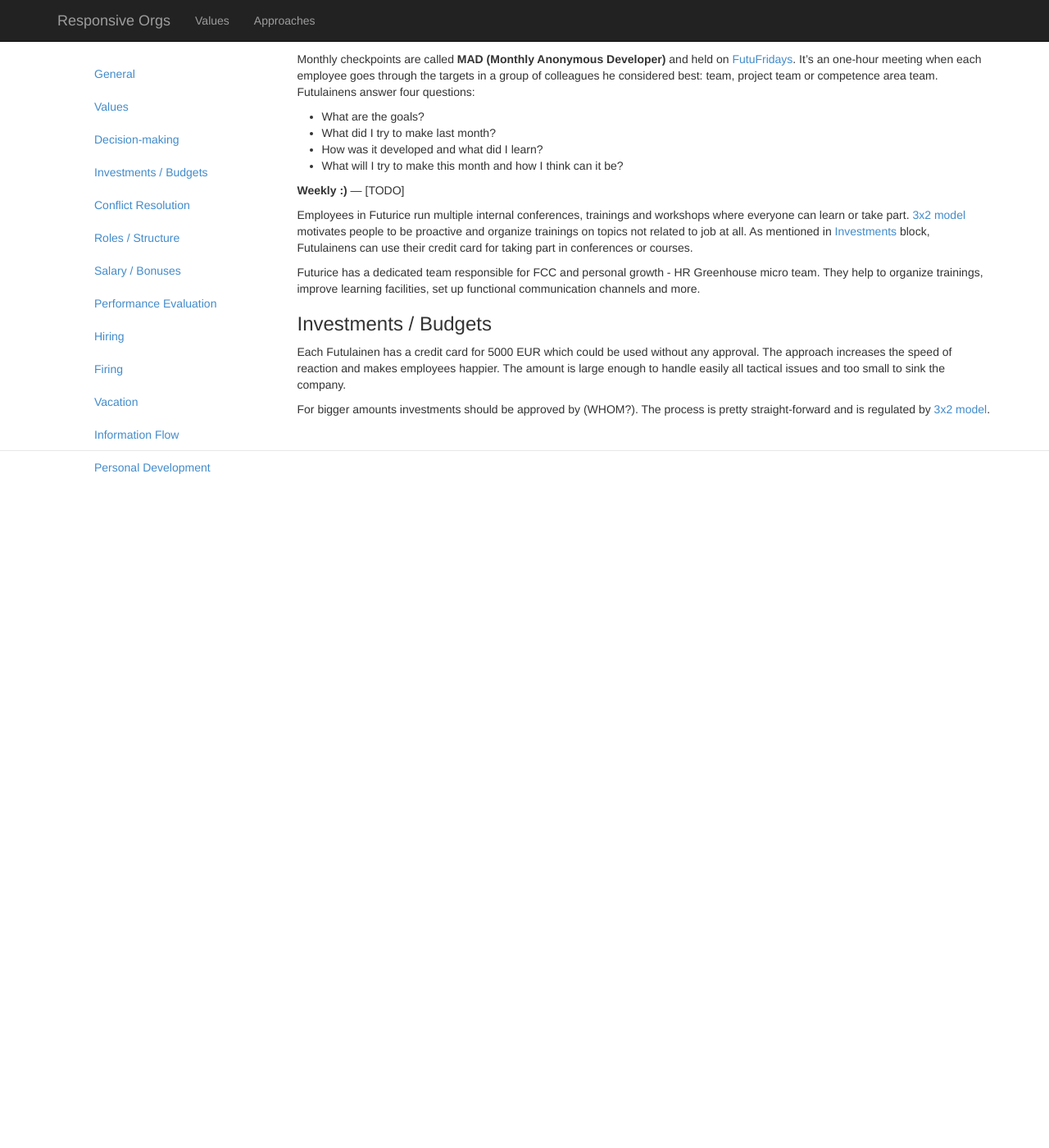
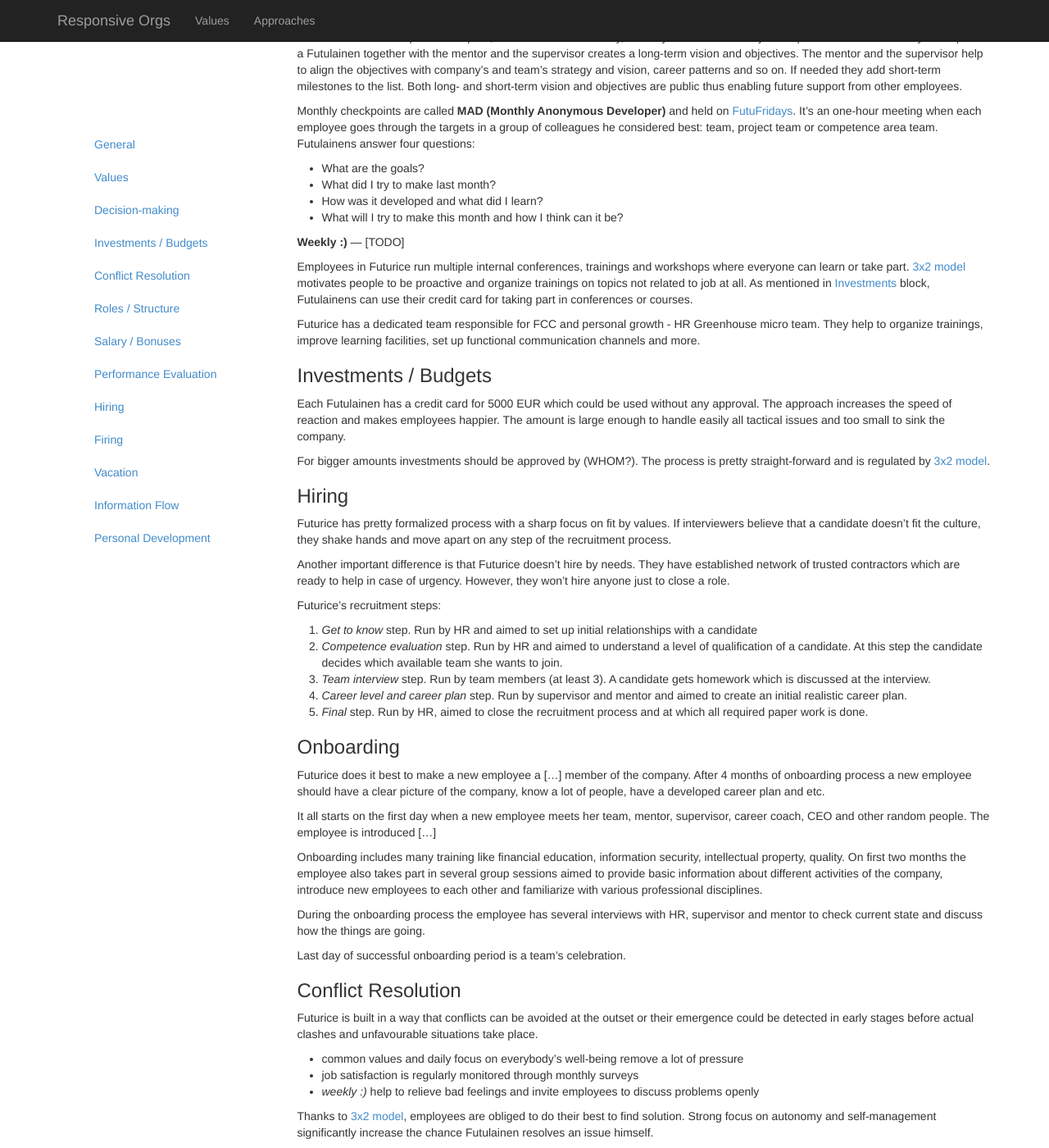
Before and after one commit to sery0ga/responsiveorgs, a Jekyll site: the page built from casestudy/futurice.md, in a window 1280 px wide and 1400 px high, scrolled down 2403 px. Shown: the whole window at 82% size. Built offline with Jekyll 4.4.1, drawn with Linux system fonts in a browser that asks for light colours; before the commit the page ends 3013 px from its top, so only the background shows below that; some of the changed text lies outside the part shown.

Commit message:
Updated Values and Futurice case

```diff
--- a/casestudy/futurice.md
+++ b/casestudy/futurice.md
@@ -4,32 +4,56 @@
 ---
 
 ### General
-Futurice is an international service company working in a sphere of web and mobile development. Its services include but not limited to concept and UX design, digital strategy, mobile app development.
+Futurice is an international service company working in a sphere of web and mobile
+development. Its services include but not limited to concept and UX design, digital
+strategy, mobile app development.
 
-Futurice was founded in 2000 in Helsinki, Finland and right now has around 200 employees in Helsinki, Tampere, Berlin, London and Lausanne. Futurice [won](http://futurice.com/blog/a-kick-starter-for-sharing-futurices-culture-audit) “The Best Place to Work in Europe” award twice in 2012 and 2013. Not only Futurice grows smoothly from the very beginning but it’s also very profitable. [Anni Kervinen](http://futurice.com/people/anni-kervinen), HR & Communication specialist, [writes](http://www.emeraldinsight.com/doi/abs/10.1108/14754391311322482), "In 2011, the revenue was 11.6 million euros and the number of people leaving the company could be counted on the fingers of one hand. This compares to 9.5 million euros in 2010, and 7.7 million euros in 2009.”
+Futurice was founded in 2000 in Helsinki, Finland and right now has around 200 employees
+in Helsinki, Tampere, Berlin, London and Lausanne. Futurice
+[won](http://futurice.com/blog/a-kick-starter-for-sharing-futurices-culture-audit)
+“The Best Place to Work in Europe” award twice in 2012 and 2013. Not only Futurice
+grows smoothly from the very beginning but it’s also very profitable.
+[Anni Kervinen](http://futurice.com/people/anni-kervinen), HR & Communication
+specialist, [writes](http://www.emeraldinsight.com/doi/abs/10.1108/14754391311322482),
 
-Futurice invests time, efforts and money into improvement of open source software as they believe the world should be more open and transparent. They launched a program called [Spice](http://www.spiceprogram.org/) to share their progress and results.
+    In 2011, the revenue was 11.6 million euros and the number of people leaving the company could be counted on the fingers of one hand. This compares to 9.5 million euros in 2010, and 7.7 million euros in 2009.
+
+Futurice invests time, efforts and money into improvement of open source software
+as they believe the world should be more open and transparent. They launched a
+program called [Spice](http://www.spiceprogram.org/) to share their progress and results.
 
 ### Values
 During the process of transformation (happened in 2007) four values emerged from the company-wide brainstorming:
 
-- *Caring.* We care about people, customers and what we do. Customer problems are our problems as well. There is never only one person to solve a problem but a group of people finding a solution to challenges. The people of Futurice are always considered as unique persons, not only employees.
-- *Trust.* We have confidence in each other, as well as customers. Trust is not something one has to earn first.
+- *Caring.* We care about people, customers and what we do. Customer problems are
+our problems as well. There is never only one person to solve a problem but a group
+of people finding a solution to challenges. The people of Futurice are always
+considered as unique persons, not only employees.
+- *Trust.* We have confidence in each other, as well as customers. Trust is not
+something one has to earn first.
 - *Continuous development.* We believe that everything can always be made better.
 - *Transparency.* Knowledge is a privilege for everyone.
 
 (from ["The decision to trust boosts performance"](link) by [Anni Kervinen](link))
 
-As you can see two of the values - _trust_ and _transparency_ - are explicitly identified basic principles common for all responsive organisations.
+As you can see two of the values - _trust_ and _transparency_ - are explicitly
+identified basic principles common for all responsive organisations.
 
 ### Decision-making
-_"Employees are granted the power to make the decisions that most affect themselves, and remove any obstacles on their path without external assistance."_, writes Markus Koljonen. However, they are encouraged to take an advice from everyone whom the decision may concern.
+_"Employees are granted the power to make the decisions that most affect themselves,
+and remove any obstacles on their path without external assistance."_, writes
+Markus Koljonen. However, they are encouraged to take an advice from everyone whom
+the decision may concern.
 
-Futurice developed [3x2 model](http://futurice.com/culture/the-3x2-model) which is their implementation of [the advisory process](link).
+Futurice developed [3x2 model](http://futurice.com/culture/the-3x2-model) which
+is their implementation of [the advisory process](link).
 
     When moving towards a decision, a new project or an outsourcing task, there are three (3) times two (2) aspects to consider about its immediate and future impact: how does the decision affect your colleagues, the customer and the numbers, now and in the future.
 
-A positive influence of the model is difficult to overestimate: from improvements of working environment, decorations and toys to FutuClubit, the company's own radio station.
+A positive influence of the model is difficult to overestimate: from improvements
+of working environment, decorations and toys to FutuClubit, the company's own radio station.
+
+See: <a href="/approaches.html#decision-making" class="label label-primary">Advisory Process</a>
 
 ### Roles / Structure
 Futurice consists of several tribes and service teams.
@@ -40,16 +64,33 @@
 the tribes. Each tribe is responsible for its P&L, employee engagement and professional improvement,
 customer satisfaction and so on. In short, each tribe operates as a small company and as autonomously as possible from other tribes.
 
-Being part of a tribe doesn't mean Futulainen doesn't work on projects with people from other tribes. Futurice lives by its values: _[care about customer](#values)_ goes first and removes any destructive competition.
+Being part of a tribe doesn't mean Futulainen doesn't work on projects with people
+from other tribes. Futurice lives by its values: _[care about customer](#values)_
+goes first and removes any destructive competition.
 
-Each tribe has 3-4 leaders that were suggested and elected by members of the tribe. The leaders are responsible for helping members of the tribe to do a great job and keep the tribe successful and engaged. The leaders practice _lead and engage_ approach, not _command and control_. Their power is limited and Futulainens could vote by their feet - if they don't like the tribe they could leave it any day.
+Each tribe has 3-4 leaders that were suggested and elected by members of the tribe.
+The leaders are responsible for helping members of the tribe to do a great job and
+keep the tribe successful and engaged. The leaders practice _lead and engage_
+approach, not _command and control_. Their power is limited and Futulainens could
+vote by their feet - if they don't like the tribe they could leave it any day.
 
-Futulainens have traditionally-named position titles like "Design Lead" or "Software Developer". I think the reason is that they work with many clients with more traditional cultures and strict hierarchies and clearly defined titles simplify collaboration.
+Futulainens have traditionally-named position titles like "Design Lead" or
+"Software Developer". I think the reason is that they work with many clients
+with more traditional cultures and strict hierarchies and clearly defined titles
+simplify collaboration.
 
-Tribes are divided further to small teams up to 10 people. Each team has a (elected?) team leader and a sales representative. The team is responsible for sales / customer relationship development, project resourcing, management and human figures. The team has a high degree of autonomy of their own business in terms of the strategic direction of the framework. Such structure brings the team closer to a customer and increases the speed of reaction to new opportunities/risks.
+Tribes are divided further to small teams up to 10 people. Each team has a (elected?)
+team leader and a sales representative. The team is responsible for sales / customer
+relationship development, project resourcing, management and human figures.
+The team has a high degree of autonomy of their own business in terms of the
+strategic direction of the framework. Such structure brings the team closer to
+a customer and increases the speed of reaction to new opportunities/risks.
 
 #### Service Teams
-There are still some activities not covered. For example, _[continuous improvement](#values)_ or strategical planning on a company level. In addition, tribes could outsource some activities like initial screening of applicants. This is where service teams come into play.
+There are still some activities not covered. For example, _[continuous improvement](#values)_
+or strategical planning on a company level. In addition, tribes could outsource
+some activities like initial screening of applicants. This is where service teams
+come into play.
 
 ### Information Flow
 Futurice believes that people won't be able to make good decision themselves without open and truthful
@@ -128,3 +169,101 @@
 of reaction and makes employees happier. The amount is large enough to handle easily all tactical issues and too small to sink the company.
 
 For bigger amounts investments should be approved by (WHOM?). The process is pretty straight-forward and is regulated by [3x2 model](link).
+
+### Hiring
+Futurice has pretty formalized process with a sharp focus on fit by values. If
+interviewers believe that a candidate doesn't fit the culture, they shake hands
+and move apart on any step of the recruitment process.
+
+Another important difference is that Futurice doesn't hire by needs. They have
+established network of trusted contractors which are ready to help in case of
+urgency. However, they won't hire anyone just to close a role.
+
+
+Futurice's recruitment steps:
+
+1. *Get to know* step. Run by HR and aimed to set up initial relationships with
+a candidate
+2. *Competence evaluation* step. Run by HR and aimed to understand a level of qualification
+of a candidate. At this step the candidate decides which available team she wants
+to join.
+3. *Team interview* step. Run by team members (at least 3). A candidate gets homework
+which is discussed at the interview.
+4. *Career level and career plan* step. Run by supervisor and mentor and aimed
+to create an initial realistic career plan.
+5. *Final* step. Run by HR, aimed to close the recruitment process and at which
+all required paper work is done.
+
+### Onboarding
+Futurice does it best to make a new employee a [...] member of the company. After
+4 months of onboarding process a new employee should have a clear picture of the
+company, know a lot of people, have a developed career plan and etc.
+
+It all starts on the first day when a new employee meets her team, mentor, supervisor,
+career coach, CEO and other random people. The employee is introduced [...]
+
+Onboarding includes many training like financial education, information security,
+intellectual property, quality. On first two months the employee also takes part
+in several group sessions aimed to provide basic information about different
+activities of the company, introduce new employees to each other and familiarize
+with various professional disciplines.
+
+During the onboarding process the employee has several interviews with HR, supervisor
+and mentor to check current state and discuss how the things are going.
+
+Last day of successful onboarding period is a team's celebration.
+
+### Conflict Resolution
+Futurice is built in a way that conflicts can be avoided at the outset or
+their emergence could be detected in early stages before actual clashes and
+unfavourable situations take place.
+
+- common values and daily focus on everybody's well-being remove a lot of pressure
+- job satisfaction is regularly monitored through monthly surveys
+- *weekly :)* help to relieve bad feelings and invite employees to discuss problems
+openly
+
+Thanks to [3x2 model](#decision-making), employees are obliged to do their best to
+find solution. Strong focus on autonomy and self-management significantly increase
+the chance Futulainen resolves an issue himself.
+
+However, sometimes conflicts couldn't be resolved one on one. For this purpose
+a number of safety and support networks exists. Futulainen can contact:
+
+- Mentor, supervisor or coach
+- HR team which constantly communicate with employees to ensure it's very easy
+to approach HR in difficult situation
+- Safety representative elected by employees
+- Supervisor of supervisor or CEO.
+
+### Salary / Bonuses
+Salary is based on your move along the career path which is discussed twice a
+year on [checkpoints](#personal-development). Basically you move to the next level
+if all your stakeholders - colleagues, clients, managers - are satisfied with
+your work. Next level doesn't mean a next step in a common hierarchical ladder
+_Developer -> Team Leader -> Project Manager -> Department Head_. Next level means
+a wider sphere of your responsibilities. [give examples]
+
+Bonuses are tied on the company's revenue and their structure depends on what
+you want to pursue strategically each year. In addition to bonuses, employees could
+buy the company's shares.
+
+Criteria for financial rewarding are transparent and easily accessible. Futurice
+aims to ensure that everyone understands how they can affect the success of the
+company as an individual and how they mutually benefit from the success.
+
+### Performance Evaluation
+Your performance is evaluated regularly by your colleagues (see
+[Personal Development](#personal-development)). It aims to provide you honest
+feedback and help you to develop faster as a professional.
+
+There are weekly and monthly meetings where you share your progress and your
+colleagues share their opinions. This environment creates a very fast feedback
+cycle and you have plenty of chances to learn and improve.
+
+Good performance is important for moving to the next level on your career path.
+However, it's evaluated holistically by everyone you work with - colleagues,
+managers, mentors, clients and yourself.
+
+### Vacation
+[todo]
```
Also changed, not shown: approaches.md (added, +5 -0 lines), values.md (+1 -1 lines).
